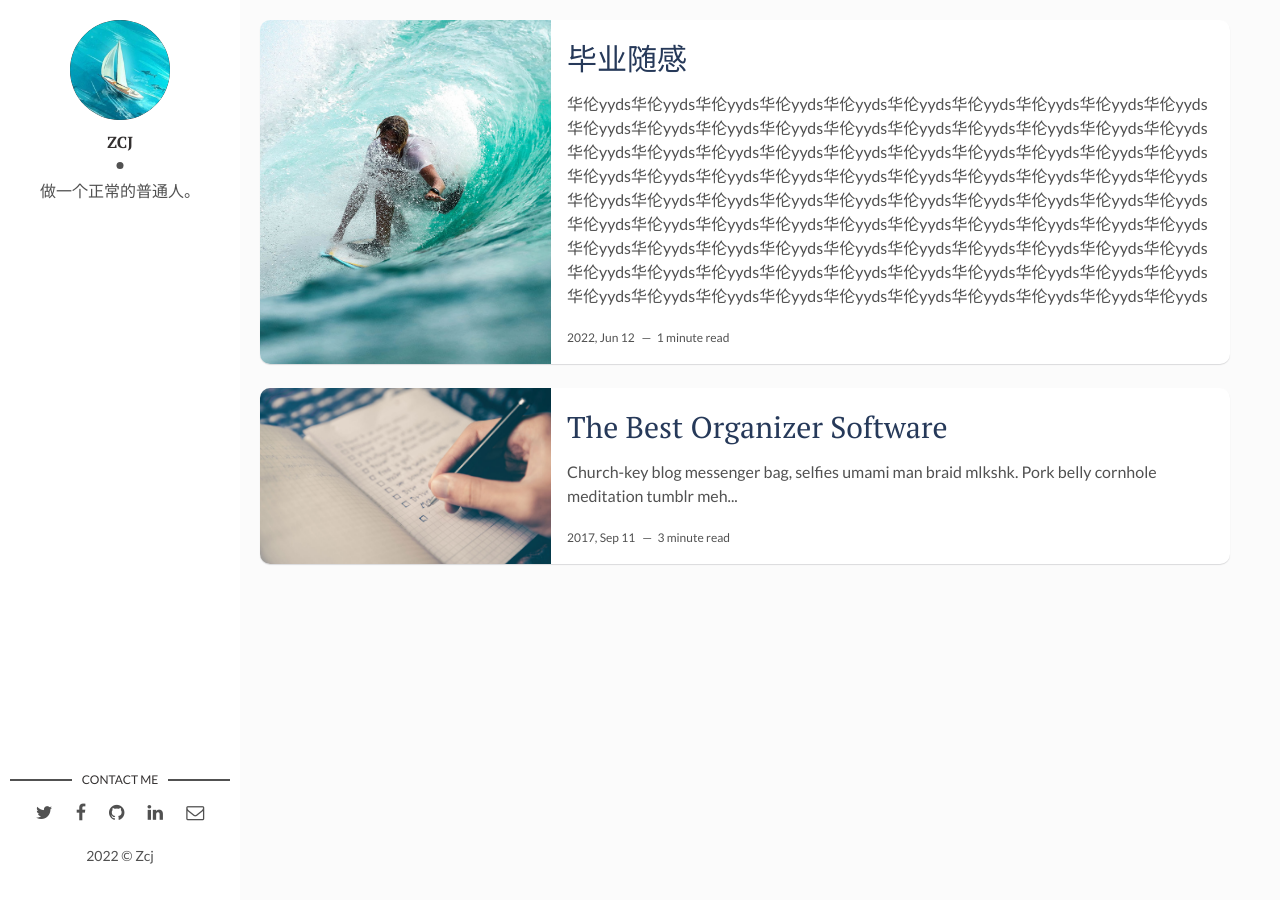
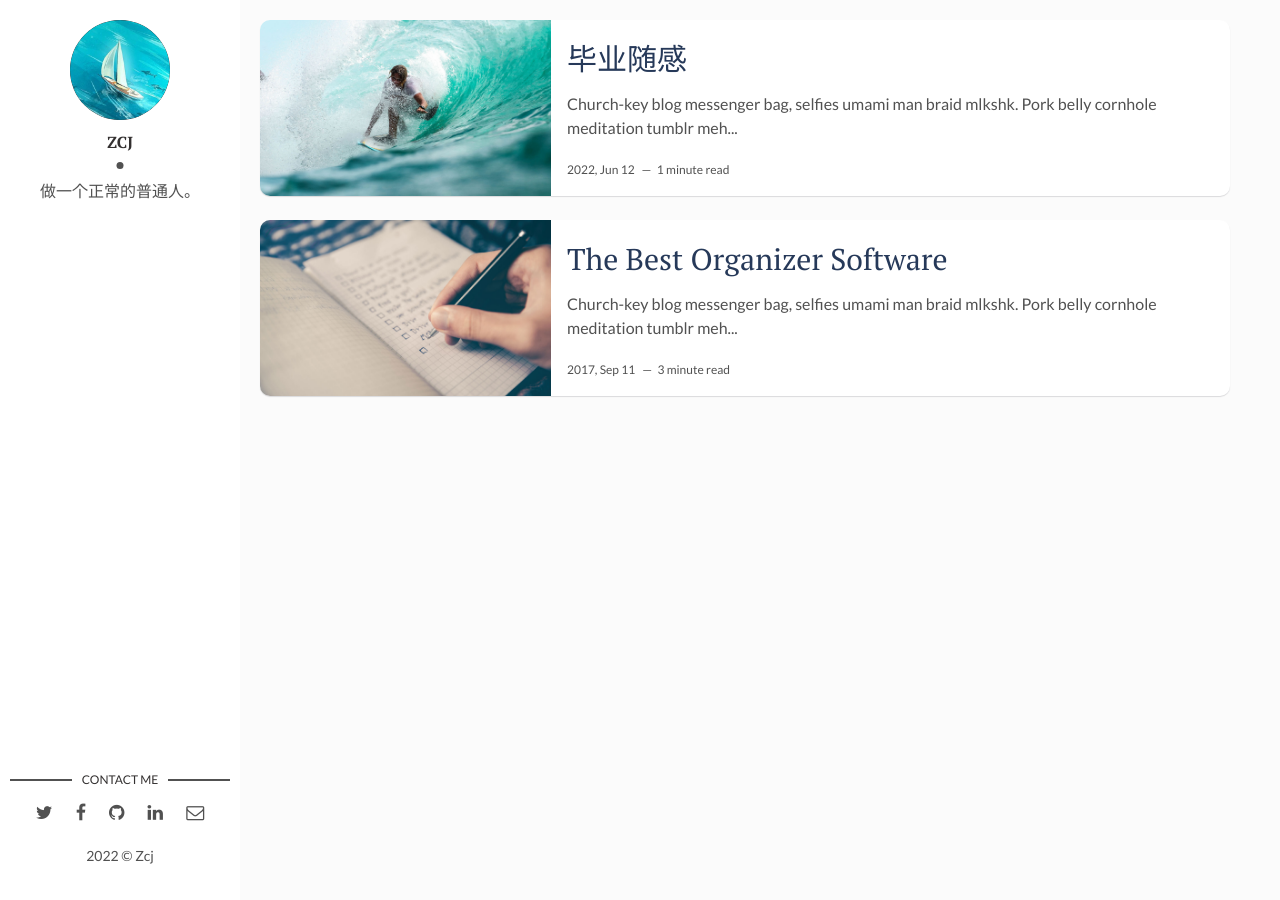
Before and after one commit to prosinesser/prosinesser.github.io, a Jekyll site: the page built from index.html, in a window 1280 px wide. Built offline with Jekyll 4.4.1, drawn with Linux system fonts in a browser that asks for light colours; the list of posts is cut into pages by our own code.

Commit message:
Update 2022-06-28-毕业随感.markdown

```diff
--- a/_posts/2022-06-28-毕业随感.markdown
+++ b/_posts/2022-06-28-毕业随感.markdown
@@ -7,4 +7,4 @@
 fig-caption: # Add figcaption (optional)
 tags: [华伦]
 ---
-华伦yyds华伦yyds华伦yyds华伦yyds华伦yyds华伦yyds华伦yyds华伦yyds华伦yyds华伦yyds华伦yyds华伦yyds华伦yyds华伦yyds华伦yyds华伦yyds华伦yyds华伦yyds华伦yyds华伦yyds华伦yyds华伦yyds华伦yyds华伦yyds华伦yyds华伦yyds华伦yyds华伦yyds华伦yyds华伦yyds华伦yyds华伦yyds华伦yyds华伦yyds华伦yyds华伦yyds华伦yyds华伦yyds华伦yyds华伦yyds华伦yyds华伦yyds华伦yyds华伦yyds华伦yyds华伦yyds华伦yyds华伦yyds华伦yyds华伦yyds华伦yyds华伦yyds华伦yyds华伦yyds华伦yyds华伦yyds华伦yyds华伦yyds华伦yyds华伦yyds华伦yyds华伦yyds华伦yyds华伦yyds华伦yyds华伦yyds华伦yyds华伦yyds华伦yyds华伦yyds华伦yyds华伦yyds华伦yyds华伦yyds华伦yyds华伦yyds华伦yyds华伦yyds华伦yyds华伦yyds华伦yyds华伦yyds华伦yyds华伦yyds华伦yyds华伦yyds华伦yyds华伦yyds华伦yyds华伦yyds
+Church-key blog messenger bag, selfies umami man braid mlkshk. Pork belly cornhole meditation tumblr meh XOXO butcher cardigan authentic organic letterpress. Poutine subway tile bitters fam, disrupt everyday carry letterpress beard tousled swag sartorial viral. Retro af 3 wolf moon heirloom, pork belly man bun DIY chillwave. Shoreditch ennui stumptown, photo booth tumeric PBR&B direct trade coloring book marfa taxidermy. Gentrify brunch typewriter woke freegan. Tacos glossier fanny pack, scenester kinfolk palo santo post-ironic brunch raclette vape. Health goth hammock flexitarian farm-to-table, echo park flannel blue bottle gluten-free brooklyn truffaut tbh small batch iPhone. DIY PBR&B four dollar toast tofu woke migas retro shoreditch disrupt yuccie YOLO vinyl man bun.
```
